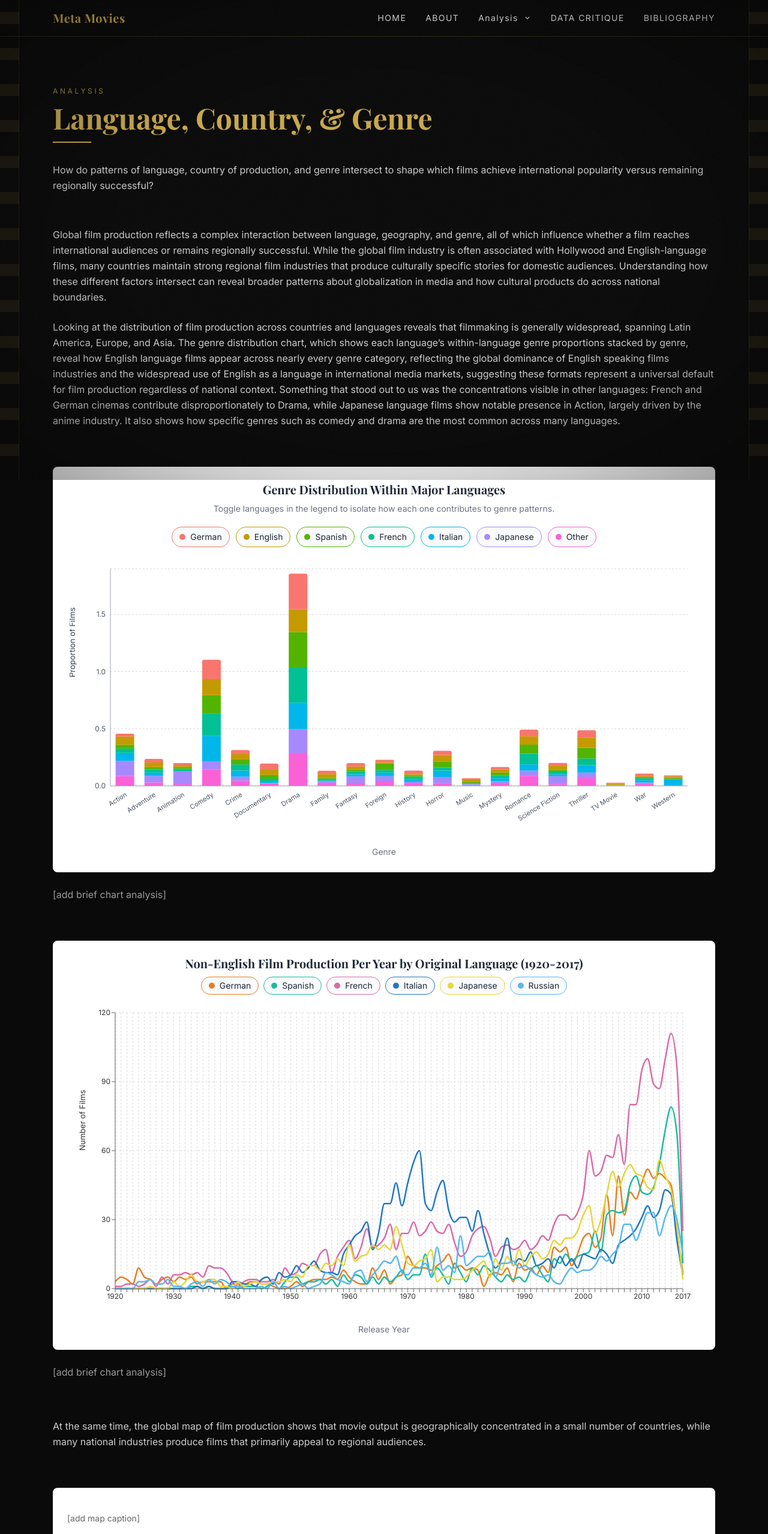
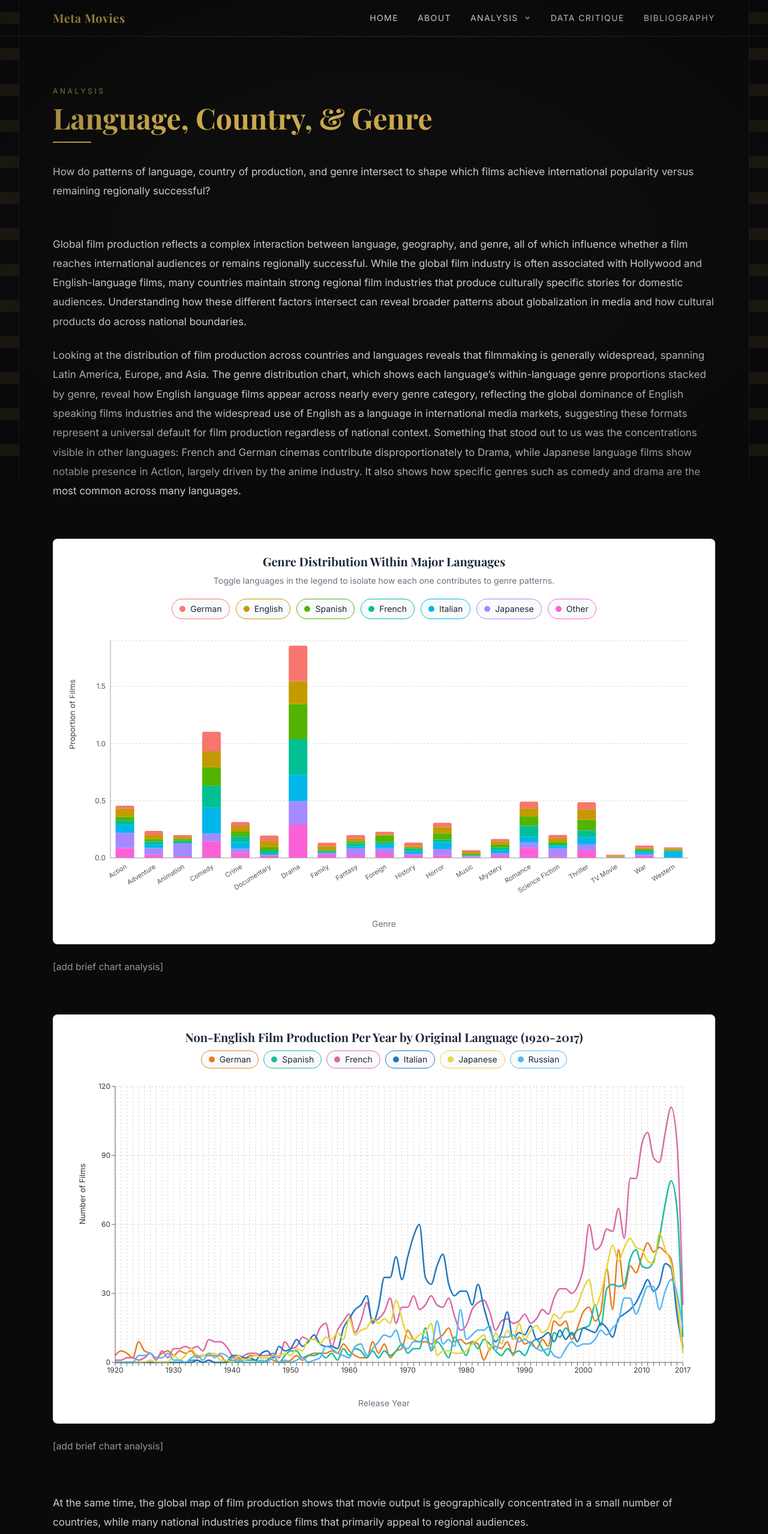
Before and after one commit to 3eif/meta-movies, a Next.js app: page /analysis/language-country-genre in a window 1280 px wide. Shown: the top 2557 px of the page at 60% size. Built offline with nearby package versions, Linux system fonts and the light colour scheme; a web font is replaced by a local one.

Commit message:
style(website): unify body text

```diff
--- a/src/app/AnalysisDropdown.tsx
+++ b/src/app/AnalysisDropdown.tsx
@@ -59,7 +59,7 @@ export default function AnalysisDropdown() {
         onClick={() => setOpen((current) => !current)}
         aria-expanded={open}
         aria-haspopup="menu"
-        className="flex items-center gap-2 hover:text-[#c9a84c] transition-colors duration-300"
+        className="flex items-center gap-2 text-sm tracking-widest uppercase hover:text-[#c9a84c] transition-colors duration-300"
       >
         <span>Analysis</span>
         <svg
--- a/src/app/analysis/conclusion/page.tsx
+++ b/src/app/analysis/conclusion/page.tsx
@@ -10,7 +10,7 @@ export default function ConclusionPage() {
       </header>
 
       <section>
-        <p className="text-[#999] leading-relaxed">[add conclusion]</p>
+        <p className="text-[#999] page-muted">[add conclusion]</p>
       </section>
     </div>
   );
--- a/src/app/analysis/language-country-genre/page.tsx
+++ b/src/app/analysis/language-country-genre/page.tsx
@@ -13,14 +13,14 @@ export default function LanguageCountryGenrePage() {
           Language, Country, &amp; Genre
         </h1>
         <div className="w-16 h-0.5 bg-[#c9a84c] mb-8"></div>
-        <p className="text-[#ccc] leading-relaxed text-base">
+        <p className="text-[#ccc] page-copy">
           How do patterns of language, country of production, and genre
           intersect to shape which films achieve international popularity versus
           remaining regionally successful?
         </p>
       </header>
 
-      <section className="space-y-6 text-[#ccc] leading-relaxed mb-16">
+      <section className="space-y-6 text-[#ccc] page-copy mb-16">
         <p>
           Global film production reflects a complex interaction between
           language, geography, and genre, all of which influence whether a film
@@ -55,17 +55,17 @@ export default function LanguageCountryGenrePage() {
         <div className="mb-6">
           <GenreLanguageChart />
         </div>
-        <p className="text-[#999] leading-relaxed">[add brief chart analysis]</p>
+        <p className="text-[#999] page-muted">[add brief chart analysis]</p>
       </section>
 
       <section className="mb-16">
         <div className="mb-6">
           <LanguageProductionLineChart />
         </div>
-        <p className="text-[#999] leading-relaxed">[add brief chart analysis]</p>
+        <p className="text-[#999] page-muted">[add brief chart analysis]</p>
       </section>
 
-      <section className="space-y-6 text-[#ccc] leading-relaxed mb-16">
+      <section className="space-y-6 text-[#ccc] page-copy mb-16">
         <p>
           At the same time, the global map of film production shows that movie
           output is geographically concentrated in a small number of countries,
@@ -77,11 +77,11 @@ export default function LanguageCountryGenrePage() {
       <section className="mb-16">
         <div className="bg-white rounded-lg p-4 md:p-6 mb-6 overflow-hidden">
           <TableauMapEmbed />
-          <p className="text-[#666] text-sm mt-4 leading-relaxed">
+          <p className="text-[#666] page-muted mt-4">
             [add map caption]
           </p>
         </div>
-        <p className="text-[#999] leading-relaxed">[add brief map analysis]</p>
+        <p className="text-[#999] page-muted">[add brief map analysis]</p>
       </section>
     </div>
   );
--- a/src/app/analysis/page.tsx
+++ b/src/app/analysis/page.tsx
@@ -7,7 +7,7 @@ export default function AnalysisOverviewPage() {
         </p>
         <h1 className="text-5xl font-bold text-[#c9a84c] mb-4">Overview</h1>
         <div className="w-16 h-0.5 bg-[#c9a84c] mb-8"></div>
-        <div className="space-y-6 text-[#ccc] leading-relaxed text-base">
+        <div className="space-y-6 text-[#ccc] page-copy">
           <p>
             The global film industry is one of the largest industries in the
             world, generating billions of dollars annually, shaped by creative
@@ -160,7 +160,7 @@ export default function AnalysisOverviewPage() {
         <h2 className="text-3xl font-bold text-[#c9a84c] mb-4">
           Historical Context
         </h2>
-        <p className="text-[#999] text-sm leading-relaxed mb-6">
+        <p className="text-[#999] page-muted mb-6">
           [add short timeline transition]
         </p>
 
@@ -175,7 +175,7 @@ export default function AnalysisOverviewPage() {
           />
         </div>
 
-        <p className="text-[#999] leading-relaxed">
+        <p className="text-[#999] page-muted">
           [add brief timeline analysis]
         </p>
       </section>
--- a/src/app/analysis/production-choices/page.tsx
+++ b/src/app/analysis/production-choices/page.tsx
@@ -11,7 +11,7 @@ export default function ProductionChoicesPage() {
         <div className="w-16 h-0.5 bg-[#c9a84c] mb-8"></div>
       </header>
 
-      <section className="space-y-6 text-[#ccc] leading-relaxed">
+      <section className="space-y-6 text-[#ccc] page-copy">
         <p>
           Are films with unconventional genres or production choices more
           likely to come from independent studios, and how are they received
@@ -25,7 +25,7 @@ export default function ProductionChoicesPage() {
           taste in film?
         </p>
 
-        <p className="text-[#999]">[add section]</p>
+        <p className="text-[#999] page-muted">[add section]</p>
       </section>
     </div>
   );
--- a/src/app/bibliography/page.tsx
+++ b/src/app/bibliography/page.tsx
@@ -145,7 +145,7 @@ function BibliographyAccordion({ entries }: { entries: Entry[] }) {
             <div className="flex items-center justify-between gap-4">
               <div>
                 <p className="text-[#e8e8e8] font-semibold">{entry.label}</p>
-                <p className="text-[#999] text-sm mt-1 leading-relaxed">
+                <p className="text-[#999] page-muted mt-1">
                   {entry.citation}
                 </p>
               </div>
@@ -156,7 +156,7 @@ function BibliographyAccordion({ entries }: { entries: Entry[] }) {
           </summary>
           <div className="px-5 pb-5">
             <div className="h-px bg-[#c9a84c]/10 mb-4" />
-            <p className="text-[#ccc] leading-relaxed">{entry.annotation}</p>
+            <p className="text-[#ccc] page-copy">{entry.annotation}</p>
           </div>
         </details>
       ))}
@@ -175,7 +175,7 @@ export default function BibliographyPage() {
           Annotated Bibliography
         </h1>
         <div className="w-16 h-0.5 bg-[#c9a84c] mb-6"></div>
-        <p className="text-[#999] leading-relaxed">
+        <p className="text-[#999] page-muted">
           Click each source to expand its annotation.
         </p>
       </header>
--- a/src/app/data-critique/page.tsx
+++ b/src/app/data-critique/page.tsx
@@ -4,7 +4,7 @@ export default function DataCritique() {
       <h1 className="text-5xl font-bold text-[#c9a84c] mb-4">Data Critique</h1>
       <div className="w-16 h-0.5 bg-[#c9a84c] mb-10"></div>
 
-      <div className="space-y-6 text-[#ccc] leading-relaxed">
+      <div className="space-y-6 text-[#ccc] page-copy">
         <p>
           Our dataset, &ldquo;The Movies Dataset,&rdquo; contains the data and
           metadata of over 45,000 movies and has provided a strong launching
--- a/src/app/globals.css
+++ b/src/app/globals.css
@@ -186,3 +186,13 @@ body::after {
     rgba(0, 0, 0, 0.4) 100%
   );
 }
+
+.page-copy {
+  font-size: 1.0625rem;
+  line-height: 1.9;
+}
+
+.page-muted {
+  font-size: 0.975rem;
+  line-height: 1.8;
+}
```
Also changed, not shown: src/app/about/page.tsx (+4 -4 lines), src/app/analysis/ratings-commercial-success/page.tsx (+5 -5 lines).
